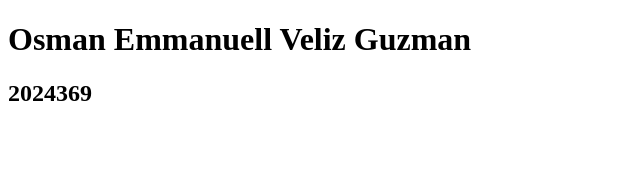
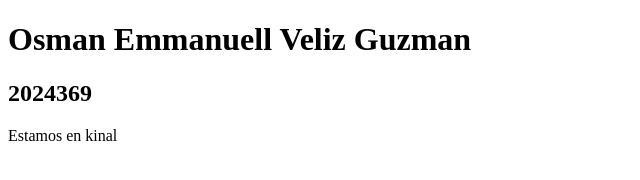
Before and after one commit to oveliz-2024369/Proyecto1, a plain HTML site: page index.html in a window 1280 px wide. Shown: the whole page, without its empty margins (0-640 px from the left). Drawn offline with Linux system fonts and the light colour scheme.

Commit message:
Agregar ubicacion en archivo index.html

```diff
--- a/index.html
+++ b/index.html
@@ -8,5 +8,6 @@
 <body>
     <h1>Osman Emmanuell Veliz Guzman<h1>
     <h2>2024369</h2>
+    <p>Estamos en kinal</p>
 </body>
 </html>
```
